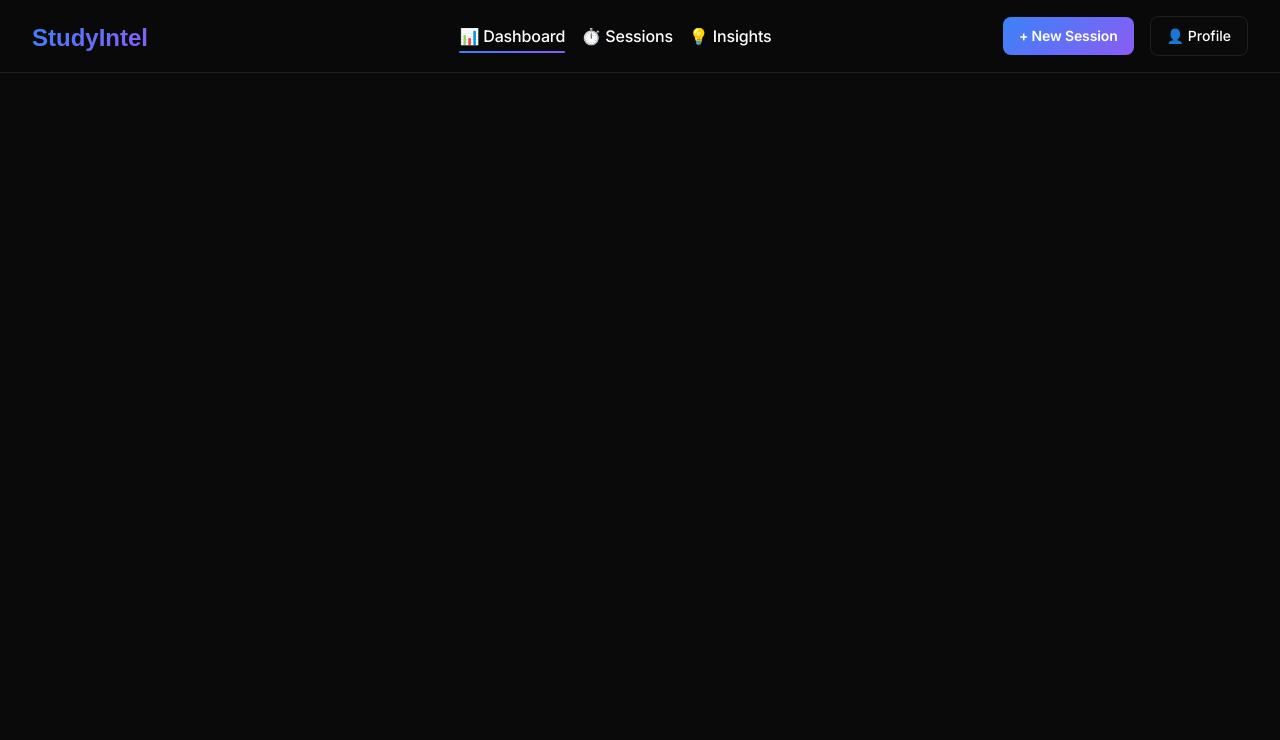
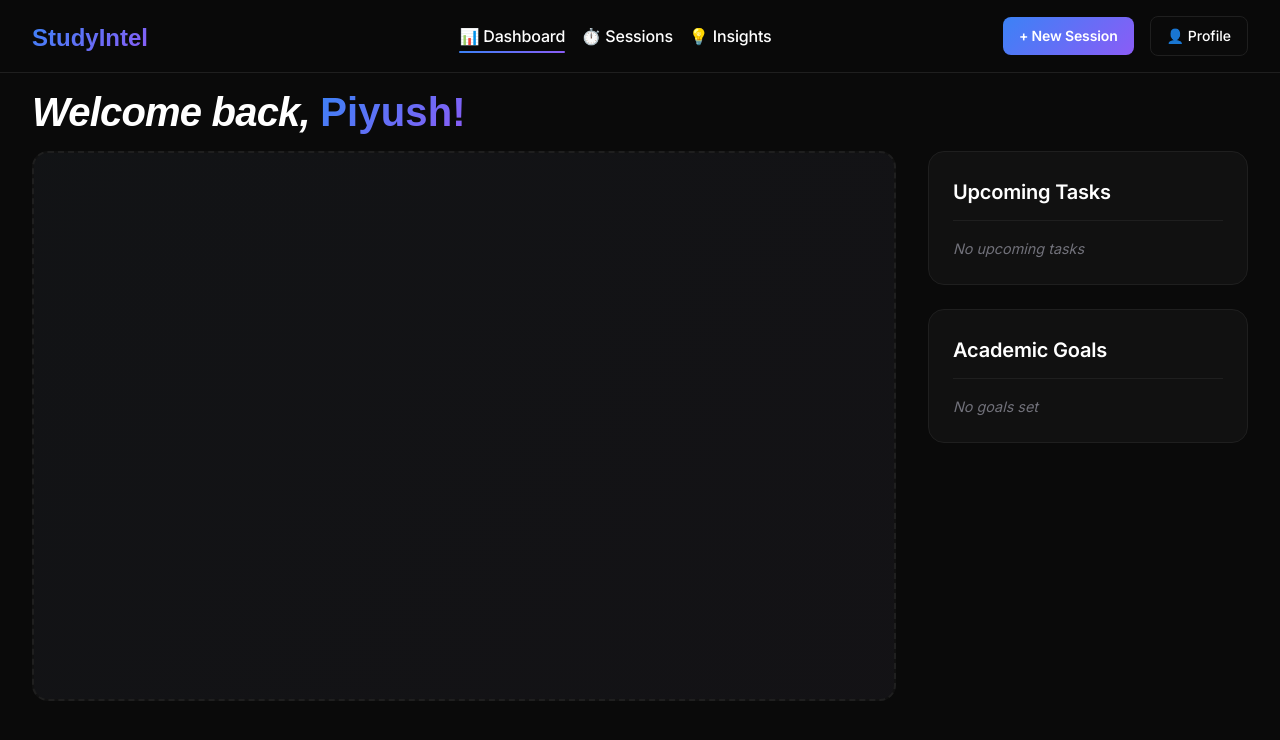
Before and after one commit to PiyushJ1/StudyIntel, a Next.js app in the folder frontend/: page /dashboard in a window 1280 px wide. Shown: the top 740 px of the page. Built offline with nearby package versions, Linux system fonts and the light colour scheme.

Commit message:
create basic dashboard skeleton for upcoming tasks, goals, and main container

```diff
--- /dev/null
+++ b/frontend/app/dashboard/dashboard.module.css
@@ -0,0 +1,175 @@
+.dashboardContainer {
+  min-height: calc(100vh - 80px); /* Account for fixed navbar */
+  padding-top: 80px; /* Space for fixed navbar */
+  background: var(--dark-bg);
+  color: var(--text-primary);
+  font-family: 'Inter', sans-serif;
+}
+
+.dashboardContent {
+  max-width: 1400px; /* Match navbar max-width */
+  margin: 0 auto;
+  padding: 2rem; /* Match navbar padding */
+}
+
+.welcomeSection {
+  margin-top: -2rem;
+  margin-bottom: 0.45rem;
+}
+
+.welcomeMessage {
+  font-size: 2.5rem;
+  font-style: italic;
+  font-weight: 550;
+  color: white;
+  margin: 0;
+  font-family: 'Poppins', sans-serif;
+  letter-spacing: -0.02em;
+}
+
+.highlightUser {
+  font-size: 2.5rem;
+  font-weight: 700;
+  font-style: normal;
+  background: var(--gradient-primary);
+  border-color: var(--gradient-primary);
+  -webkit-background-clip: text;
+  -webkit-text-fill-color: transparent;
+  background-clip: text;
+  color: transparent;
+  text-decoration: none;
+  font-family: 'Poppins', sans-serif;
+  letter-spacing: 0.01rem;
+}
+
+.contentWrapper {
+  display: flex;
+  gap: 2rem;
+  min-height: calc(100vh - 200px); /* Adjust for navbar and welcome section */
+}
+
+.mainContent {
+  flex: 1;
+  display: flex;
+  flex-direction: column;
+  margin-bottom: -1rem;
+}
+
+.mainCard {
+  background: var(--card-bg);
+  border: 1px solid var(--card-border);
+  border-radius: 1rem;
+  padding: 3rem;
+  flex: 1;
+  min-height: 500px;
+  max-height: 550px;
+  display: flex;
+  align-items: center;
+  justify-content: center;
+  border-style: dashed;
+  border-width: 2px;
+  border-color: var(--card-border);
+  transition: all 0.3s ease;
+  position: relative;
+  overflow: hidden;
+}
+
+.mainCard::before {
+  content: '';
+  position: absolute;
+  top: 0;
+  left: 0;
+  right: 0;
+  bottom: 0;
+  background: var(--gradient-primary);
+  opacity: 0.02;
+  pointer-events: none;
+}
+
+.mainCard:hover {
+  border-color: var(--primary-blue);
+  box-shadow: 0 0 20px rgba(59, 130, 246, 0.1);
+}
+
+.sidebar {
+  width: 320px;
+  display: flex;
+  flex-direction: column;
+  gap: 1.5rem;
+}
+
+.sidebarSection {
+  background: var(--card-bg);
+  border: 1px solid var(--card-border);
+  border-radius: 1rem;
+  padding: 1.5rem;
+  transition: all 0.3s ease;
+}
+
+.sidebarSection:hover {
+  border-color: var(--primary-purple);
+  box-shadow: 0 0 20px rgba(139, 92, 246, 0.1);
+}
+
+.sidebarTitle {
+  font-size: 1.25rem;
+  font-weight: 600;
+  color: var(--text-primary);
+  margin: 0 0 1rem 0;
+  border-bottom: 1px solid var(--card-border);
+  padding-bottom: 0.75rem;
+  font-family: 'Inter', sans-serif;
+  letter-spacing: -0.01em;
+}
+
+.sidebarContent {
+  color: var(--text-secondary);
+  font-size: 0.9rem;
+  line-height: 1.6;
+  font-family: 'Inter', sans-serif;
+}
+
+.sidebarContent p {
+  margin: 0;
+  font-style: italic;
+  color: var(--text-muted);
+}
+
+/* Responsive design */
+@media (max-width: 1024px) {
+  .dashboardContent {
+    padding: 1.5rem;
+  }
+
+  .contentWrapper {
+    gap: 1.5rem;
+  }
+
+  .sidebar {
+    width: 280px;
+  }
+}
+
+@media (max-width: 768px) {
+  .dashboardContent {
+    padding: 1rem;
+  }
+
+  .contentWrapper {
+    flex-direction: column;
+    gap: 1rem;
+  }
+
+  .sidebar {
+    width: 100%;
+  }
+
+  .mainCard {
+    min-height: 300px;
+    padding: 2rem;
+  }
+
+  .welcomeMessage {
+    font-size: 2rem;
+  }
+}
--- a/frontend/app/dashboard/page.tsx
+++ b/frontend/app/dashboard/page.tsx
@@ -1,6 +1,7 @@
 'use client'
 
 import Navbar from "@/components/Navbar";
+import styles from "./dashboard.module.css"
 
 export default function DashboardPage() {
   const handleNewSession = () => {
@@ -10,7 +11,41 @@ export default function DashboardPage() {
   return (
     <>
       <Navbar onNewSessionClick={handleNewSession}/>
-      <main>{/* actual page content here */}</main>
+      <main className={styles.dashboardContainer}>
+        <div className={styles.dashboardContent}>
+          <div className={styles.welcomeSection}>
+            <h1 className={styles.welcomeMessage}>
+              Welcome back, <span className={styles.highlightUser}>Piyush!</span>
+            </h1>
+          </div>
+
+          <div className={styles.contentWrapper}>
+            <div className={styles.mainContent}>
+              <div className={styles.mainCard}>
+                {/* do something */}
+              </div>
+            </div>
+
+            <div className={styles.sidebar}>
+              <div className={styles.sidebarSection}>
+                <h3 className={styles.sidebarTitle}>Upcoming Tasks</h3>
+                <div className={styles.sidebarContent}>
+                  {/* Placeholder for upcoming tasks */}
+                  <p>No upcoming tasks</p>
+                </div>
+              </div>
+
+              <div className={styles.sidebarSection}>
+                <h3 className={styles.sidebarTitle}>Academic Goals</h3>
+                <div className={styles.sidebarContent}>
+                  {/* Placeholder for academic goals */}
+                  <p>No goals set</p>
+                </div>
+              </div>
+            </div>
+          </div>
+        </div>
+      </main>
     </>
   );
 };
```
